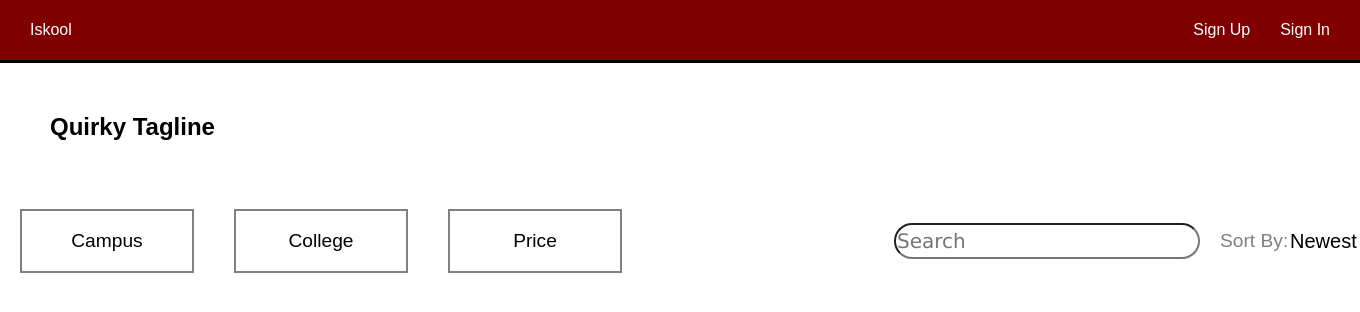
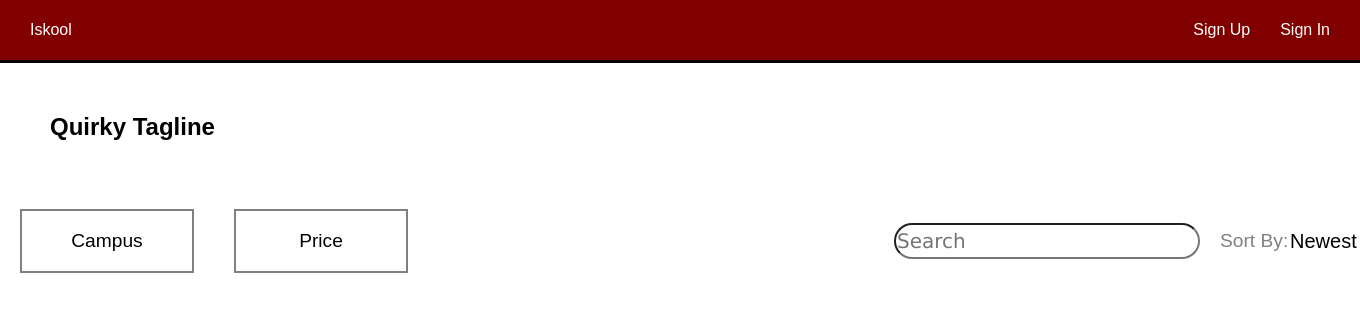
Before and after one commit to cs192-Iskool/Iskool, a PHP site: page /HomePage.php in a window 1360 px wide. Shown: the top 312 px of the page. Run offline with PHP 8.4, Linux system fonts and the light colour scheme; data that the repository does not hold is empty.

Commit message:
Update HomePage.php

```diff
--- a/HomePage.php
+++ b/HomePage.php
@@ -147,7 +147,7 @@
 
     <div class = "menubar">
         <ul class = "menubar__container">
-        <li class = "menubar__item" id="campusFilter" onclick="showCampus()">Campus
+            <li class = "menubar__item" id="campusFilter" onclick="showCampus()">Campus
                 <div class = "menubar__toggle" id = "campus">
                     <a href = "php_db_files/filterAds.php?campus=1">UP Diliman</a>
                     <a href = "php_db_files/filterAds.php?campus=2">UP Los Baños</a>
@@ -157,13 +157,6 @@
                     <a href = "php_db_files/filterAds.php?campus=6">UP Mindanao</a>
                     <a href = "php_db_files/filterAds.php?campus=7">UP Baguio</a>
                     <a href = "php_db_files/filterAds.php?campus=8">UP Cebu</a>
-                </div>
-            </li>
-            <li class = "menubar__item" id="collegeFilter" onclick="showCollege()">College
-                <div class = "menubar__toggle" id = "college">
-                    <a href = "#">College 1</a>
-                    <a href = "#">College 2</a>
-                    <a href = "#">College 3</a>
                 </div>
             </li>
             <li class = "menubar__item" id="priceFilter" onclick="showPrice()">Price
```
